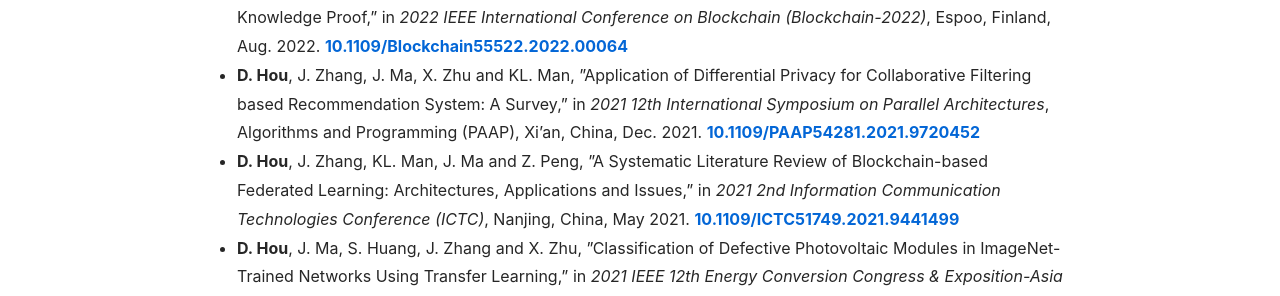
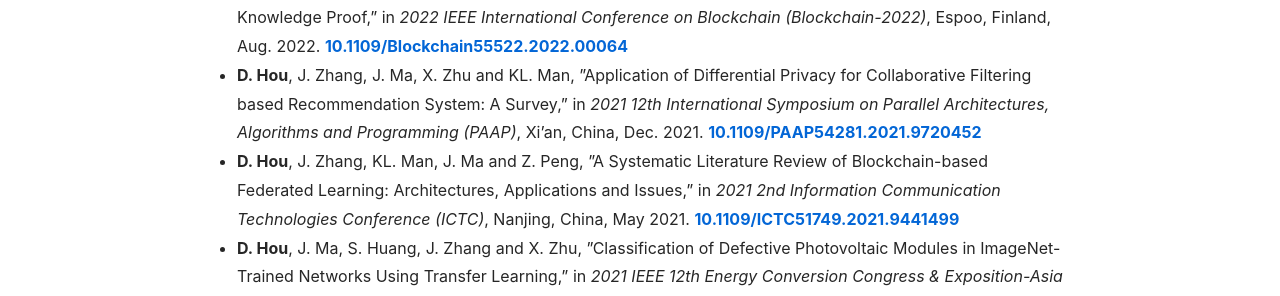
Before and after one commit to Donkequan/Donkequan.github.io, a Jekyll site: the page built from publication.md, in a window 1280 px wide. Shown: the part 630-926 px from the top of the page. Built offline with Jekyll 4.4.1, drawn with Linux system fonts in a browser that asks for light colours; nearby versions of some CDN libraries; our own code applies the rules of GitHub Pages for plain Markdown files.

```diff
--- a/publication.md
+++ b/publication.md
@@ -21,8 +21,8 @@ key: page-about
   Knowledge Proof,” in *2022 IEEE International Conference on Blockchain (Blockchain-2022)*, Espoo, Finland,
   Aug. 2022. [10.1109/Blockchain55522.2022.00064](https://doi.org/10.1109/Blockchain55522.2022.00064)
 - **D. Hou**, J. Zhang, J. Ma, X. Zhu and KL. Man, ”Application of Differential Privacy for Collaborative Filtering
-  based Recommendation System: A Survey,” in *2021 12th International Symposium on Parallel Architectures*,
-  Algorithms and Programming (PAAP), Xi’an, China, Dec. 2021. [10.1109/PAAP54281.2021.9720452](https://doi.org/10.1109/PAAP54281.2021.9720452)
+  based Recommendation System: A Survey,” in *2021 12th International Symposium on Parallel Architectures,
+  Algorithms and Programming (PAAP)*, Xi’an, China, Dec. 2021. [10.1109/PAAP54281.2021.9720452](https://doi.org/10.1109/PAAP54281.2021.9720452)
 - **D. Hou**, J. Zhang, KL. Man, J. Ma and Z. Peng, ”A Systematic Literature Review of Blockchain-based Federated
   Learning: Architectures, Applications and Issues,” in *2021 2nd Information Communication Technologies
   Conference (ICTC)*, Nanjing, China, May 2021. [10.1109/ICTC51749.2021.9441499](https://doi.org/10.1109/ICTC51749.2021.9441499)
```
